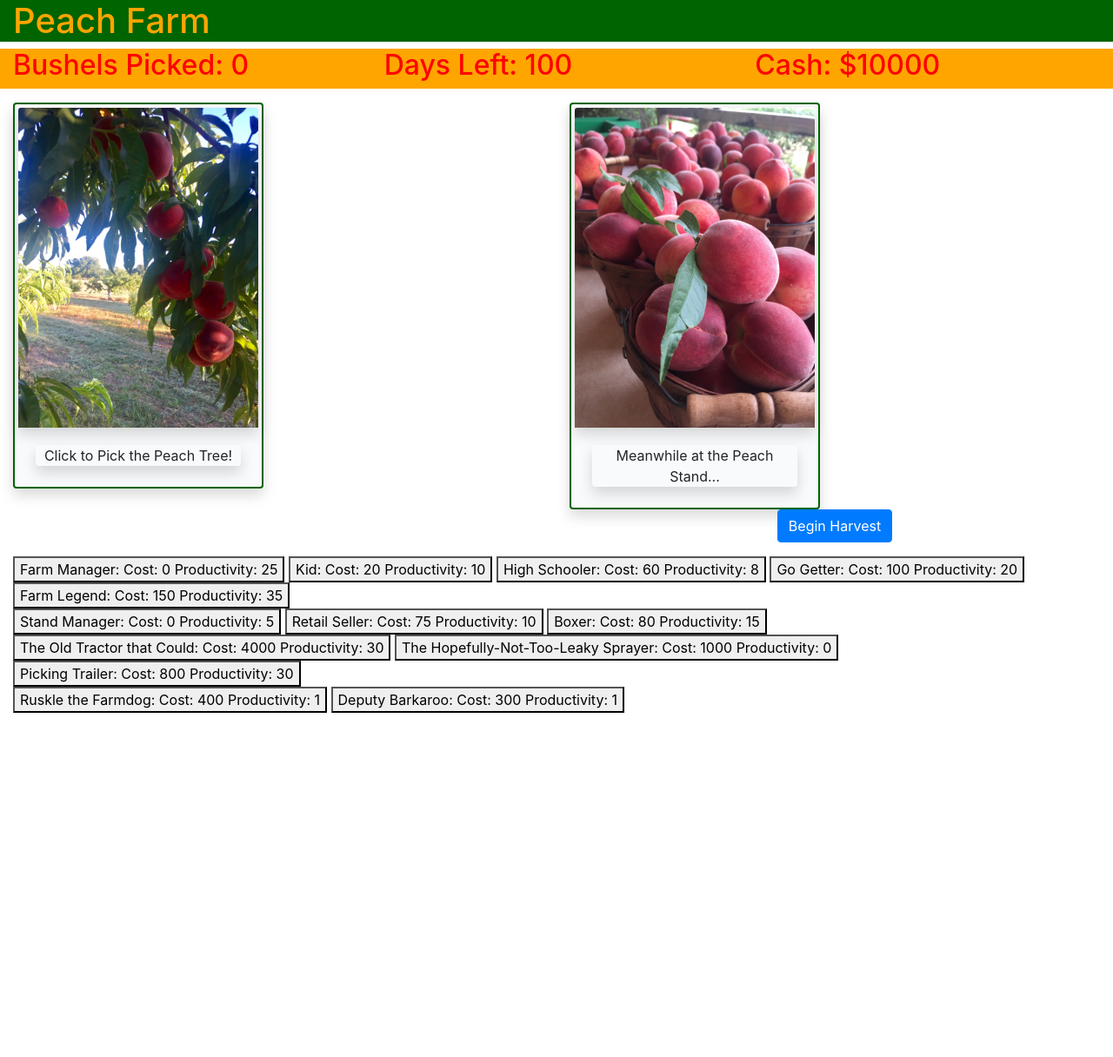
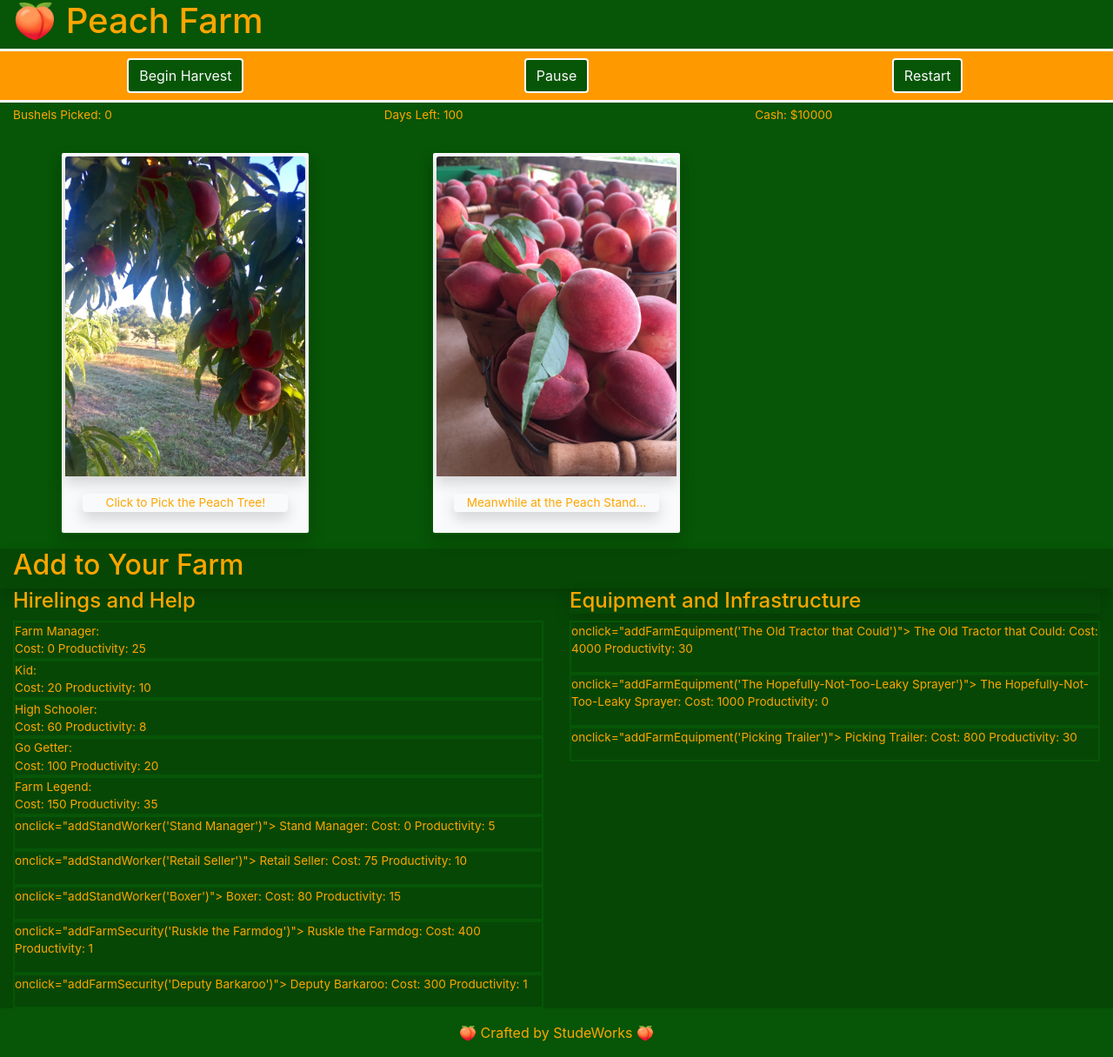
Before and after one commit to JoshuaStudebaker/peach-farm, a plain HTML site: page index.html in a window 1280 px wide. Shown: the whole page at 87% size. Before the commit the page ends 820 px from the top, so only its background shows below. Drawn offline with nearby package versions, Linux system fonts and the light colour scheme.

Commit message:
some more work, mainly design

```diff
--- a/app.js
+++ b/app.js
@@ -128,13 +128,14 @@ let standWorkers = [
 
 // Display IDs
 let bushelsDisplay = document.getElementById("bushel-count");
-let timeOfYearDisplay = document.getElementById("time-of-year");
 let daysLeftDisplay = document.getElementById("days-left");
 let cashDisplay = document.getElementById("cash");
 let farmWorkersDisplay = document.getElementById("farmWorkers");
 let standWorkersDisplay = document.getElementById("standWorkers");
 let farmEquipmentDisplay = document.getElementById("farmEquipment");
 let farmSecurityDisplay = document.getElementById("farmSecurity");
+let upgradeDisplay = document.getElementById("upgradeList");
+let farmNameDisplay = document.getElementById("famName");
 
 // Intervals
 function dayCountSummer() {
@@ -146,18 +147,15 @@ function dayCountSummer() {
   updateScreen();
 }
 
-function season() {}
-
 function daysLeftSummer() {
   let days = setInterval(dayCountSummer, 1000);
 }
 
-function drawSummer() {
-  let template;
+function cashInterval() {
+  let cash = setInterval(peachSelling, 2000);
 }
 
 // Game
-
 function peachSelling() {
   if (bushelsPicked > 0) {
     bushelsPicked -= standMods;
@@ -165,16 +163,6 @@ function peachSelling() {
     cash += peachesSold * pricePerPound_1s;
   }
   updateScreen();
-}
-
-function cashInterval() {
-  let cash = setInterval(peachSelling, 2000);
-}
-
-function sales() {
-  daysLeftSummer();
-  // addMods()
-  // TODO cash inflow needs to equal the amount of bushels
 }
 
 function addFarmWorker(worker) {
@@ -185,9 +173,6 @@ function addFarmWorker(worker) {
       cashOutflow += farmWorker.pricePerDay;
     }
   }
-
-  console.log(farmMods);
-  console.log(cashOutflow);
 }
 
 function addStandWorker(worker) {
@@ -198,12 +183,8 @@ function addStandWorker(worker) {
       cashOutflow += standWorker.pricePerDay;
     }
   }
-
-  console.log(standMods);
-  console.log(cashOutflow);
 }
 
-cashInterval();
 function pick() {
   if (daysLeft_Summer < 100) {
     peachesPicked += farmMods;
@@ -219,7 +200,9 @@ function updateScreen() {
   cashDisplay.innerHTML = "Cash: $" + cash.toString();
 }
 
-// Draw Items:
+// #region Draw Items:
+//
+// Farm Worker Draw
 function drawFarmWorkers() {
   let template = "";
   farmWorkers.forEach((item) => {
@@ -231,12 +214,13 @@ function drawFarmWorkers() {
 
 function getFarmWorkerTemplate(item) {
   return /*html*/ `
-  <button onclick="addFarmWorker('${item.name}')">
-  ${item.name}: Cost: ${item.pricePerDay} Productivity: ${item.multiplier}
-  </button>
+  <div class="border-for-card" type="button" onclick="addFarmWorker('${item.name}')"><p class="mb-0">
+  ${item.name}: </p><p class="mb-0">Cost: ${item.pricePerDay} Productivity: ${item.multiplier}
+  </p></div>
   `;
 }
 
+// Stand Worker Draw
 function drawStandWorkers() {
   let template = "";
   standWorkers.forEach((item) => {
@@ -248,12 +232,13 @@ function drawStandWorkers() {
 
 function getStandWorkerTemplate(item) {
   return /*html*/ `
-  <button onclick="addStandWorker('${item.name}')">
+  <div class="border-for-card"><p> onclick="addStandWorker('${item.name}')">
   ${item.name}: Cost: ${item.pricePerDay} Productivity: ${item.multiplier}
-  </button>
+  </p></div>
   `;
 }
 
+// Farm Equipment Draw
 function drawFarmEquipment() {
   let template = "";
   farmEquipment.forEach((item) => {
@@ -265,11 +250,13 @@ function drawFarmEquipment() {
 
 function getFarmEquipmentTemplate(item) {
   return /*html*/ `
-  <button onclick="addFarmEquipment('${item.name}')">
+  <div class="border-for-card"><p> onclick="addFarmEquipment('${item.name}')">
   ${item.name}: Cost: ${item.cost} Productivity: ${item.multiplier}
-  </button>
+  </p></div>
   `;
 }
+
+// Farm Security Draw
 function drawFarmSecurity() {
   let template = "";
   farmSecurity.forEach((item) => {
@@ -281,15 +268,21 @@ function drawFarmSecurity() {
 
 function getFarmSecurityTemplate(item) {
   return /*html*/ `
-  <button onclick="addFarmSecurity('${item.name}')">
+  <div class="border-for-card"><p> onclick="addFarmSecurity('${item.name}')">
   ${item.name}: Cost: ${item.cost} Productivity: ${item.multiplier}
-  </button>
+  </p></div>
   `;
 }
+// //#endregion
+
+// #region All the Runners
 drawFarmWorkers();
 drawStandWorkers();
 drawFarmEquipment();
 drawFarmSecurity();
+cashInterval();
+drawFarmName();
+// #endregion
 
 // //#region Possible Expansion
 
@@ -306,7 +299,7 @@ drawFarmSecurity();
 //   return /*html*/ `
 //   <button onclick="addPruningItems('${item.name}')">
 //     ${item.name}: Cost: ${item.price} Efficiency Bost: ${item.multiplier}
-//   </button>
+//   </button
 //   `;
 // }
 
--- a/index.html
+++ b/index.html
@@ -14,19 +14,34 @@
     />
     <link rel="stylesheet" href="styles.css" />
   </head>
-  <body>
+  <body class="hg-main">
     <header class="container-fluid hg-main">
-      <h1>Peach Farm</h1>
+      <h1>🍑 Peach Farm</h1>
     </header>
     <main class="container-fluid flex-grow-1">
-      <div class="row hg-sidekick">
-        <h2 id="bushel-count" class="col-4">Bushels Picked:</h2>
-        <h2 id="days-left" class="col-4">Days Left:</h2>
-        <h2 id="cash" class="col-4">Cash:</h2>
+      <div class="row text-center py-2 border-y-light hg-sidekick-darker">
+      <div class="col-4 text center">
+          <button type="button" class="btn start-buttons rounded" onclick="daysLeftSummer()">
+            Begin Harvest
+          </button>
+        </div><div class="col-4 text center">
+          <button type="button" class="btn start-buttons rounded" onclick="pause()">
+            Pause
+          </button>
+        </div><div class="col-4 text center">
+          <button type="button" class="btn start-buttons rounded" onclick="restart()">
+            Restart
+          </button>
+        </div>
+      </div>
+      <div class="row hg-main mt-1">
+        <div class="col-4"> <p id="bushel-count">Bushels Picked:</p></div>
+        <div class="col-4"><p id="days-left">Days Left:</p></div>
+        <div class="col-4"><p id="cash">Cash:</p></div>
       </div>
       <div class="row text-center my-3">
-        <div class="col-md-6">
-          <div class="card shadow border-for-card p-1 hg-snow" onclick="pick()" style="width: 18rem;">
+        <div class="col-md-4 d-flex justify-content-center">
+          <div type ="button" class="card shadow border-for-card p-1 hg-snow" onclick="pick()" style="width: 18rem;">
             <img class="card-img-top shadow" src="peaches-on-tree.jpg" alt="Card image cap">
             <div class="card-body">
               <p class="card-text rounded hg-snow shadow">Click to Pick the Peach Tree!
@@ -34,7 +49,7 @@
             </div>
           </div>
          </div>
-        <div class="col-md-6">
+        <div class="col-md-4 d-flex justify-content-center">
           <div class="card shadow border-for-card p-1 hg-snow" onclick="sell()" style="width: 18rem;">
             <img class="card-img-top shadow" src="peaches-for-sale.jpg" alt="Card image cap">
             <div class="card-body">
@@ -43,21 +58,29 @@
             </div>
           </div>
         </div>
+        <div id="upgradeList" class="col-md-4">
+
+        </div>
          <div class="col-6">
            <!-- <img class="image-size rounded" src="peaches-for-sale.jpg" /> -->
         </div>
-        <div class="col-6">
-          <button type="button" class="btn btn-primary" onclick="daysLeftSummer()">
-            Begin Harvest
-          </button>
-        </div>
+
       </div>
 
+      <div class="row hg-main-darker">
+        <div class="col-12 shadow">
+        <h2 >Add to Your Farm</h2></div>
+        <div class="col-6">
+           <h4>Hirelings and Help</h4>
+          <div id="farmWorkers"></div>
+          <div id="standWorkers"></div>
+          <div id="farmSecurity"></div>
+      </div>
 
-      <div id="farmWorkers"></div>
-      <div id="standWorkers"></div>
-      <div id="farmEquipment"></div>
-      <div id="farmSecurity"></footer>
+      <div class="col-6"><h4 class="shadow">Equipment and Infrastructure</h4>
+      <div id="farmEquipment"></div></div>
+        <footer class="container-fluid text-center py-3 hg-main">🍑 Crafted by StudeWorks 🍑
+      </footer>
 
     <!--#region  Scripts-->
     <script src="app.js"></script>
--- a/styles.css
+++ b/styles.css
@@ -1,5 +1,7 @@
 :root {
-  --hue-main: darkgreen;
+  --hue-main: hsl(120, 85%, 18%);
+  --hue-main-darker: hsl(120, 85%, 15%);
+  --hue-sidekick-darker: hsl(36, 100%, 50%);
   --hue-sidekick: orange;
   --hue-snow: hsla(218, 19%, 98%, 1);
 }
@@ -7,6 +9,9 @@
   height: 50vh;
 }
 
+p {
+  font-size: 0.85rem;
+}
 .hg-main {
   background-color: var(--hue-main);
   color: var(--hue-sidekick);
@@ -26,3 +31,20 @@
 .hg-snow {
   background-color: var(--hue-snow);
 }
+.hg-main-darker {
+  background-color: var(--hue-main-darker);
+}
+.start-buttons {
+  background-color: var(--hue-main);
+  border: 2px solid var(--hue-snow);
+  color: var(--hue-snow);
+}
+
+.border-y-light {
+  border-top: 3px solid var(--hue-snow);
+  border-bottom: 3px solid var(--hue-snow);
+}
+
+.hg-sidekick-darker {
+  background-color: var(--hue-sidekick-darker);
+}
```
